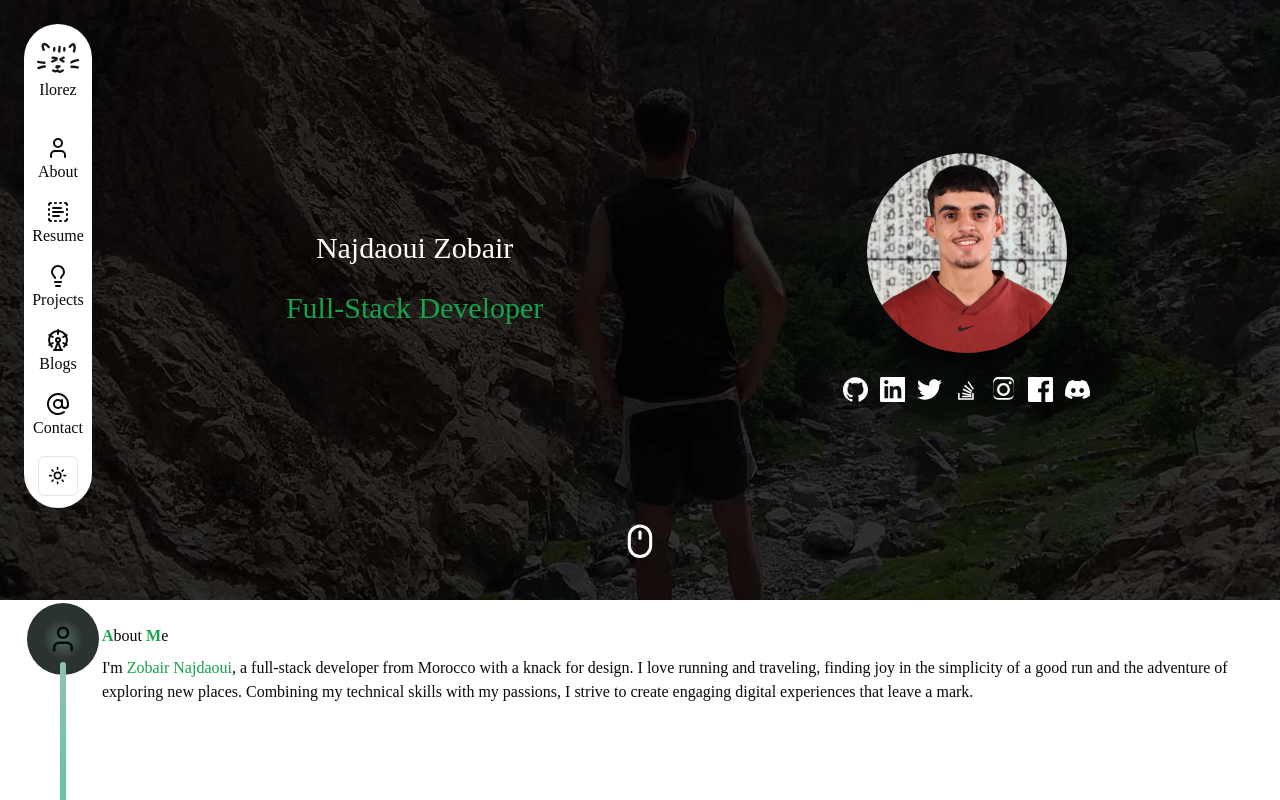
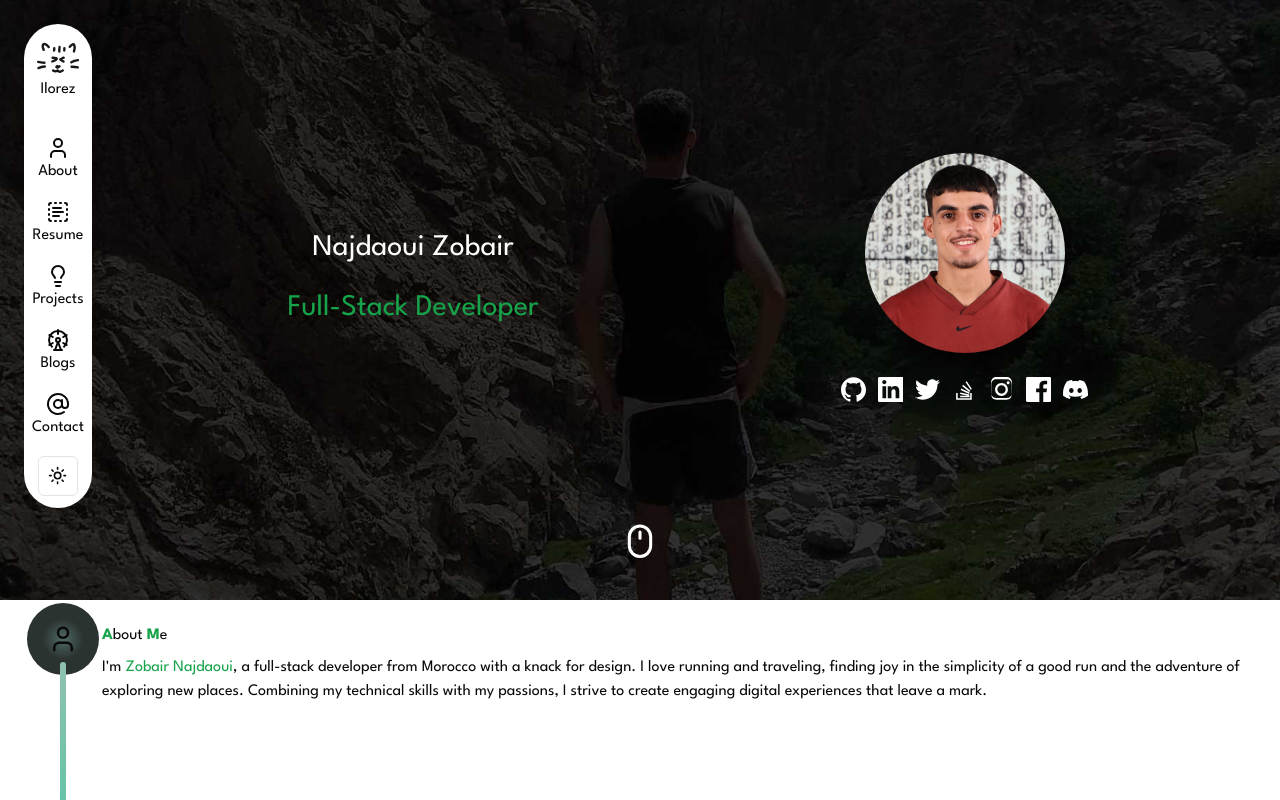
Before and after one commit to ilorez/portfolio, a Next.js app: page / in a window 1280 px wide. Shown: the top 800 px of the page. Built offline with nearby package versions, Linux system fonts and the light colour scheme.

Commit message:
refactor: Update font imports and usage in layout.tsx

```diff
--- a/tailwind.config.ts
+++ b/tailwind.config.ts
@@ -1,10 +1,5 @@
 import type { Config } from "tailwindcss"
 const { fontFamily } = require("tailwindcss/defaultTheme")
-
-// variables to add
-
-
-
 
 const config = {
   darkMode: ["class"],
@@ -28,7 +23,10 @@ const config = {
         'gradient-radial': 'radial-gradient(var(--tw-gradient-stops))',
       },
       fontFamily: {
-        sans: ["var(--font-sans)", ...fontFamily.sans],
+        sans: ["var(--font-sans)", ...fontFamily.sans], // the second value is the default sans-serif font is for the case the custom font is not loaded
+        primary: ["var(--font-primary)", ...fontFamily.sans],
+        secondary: ["var(--font-secondary)", ...fontFamily.sans],
+        third: ["var(--font-third)", ...fontFamily.sans]
       },
       colors: {
         border: "hsl(var(--border))",
```
